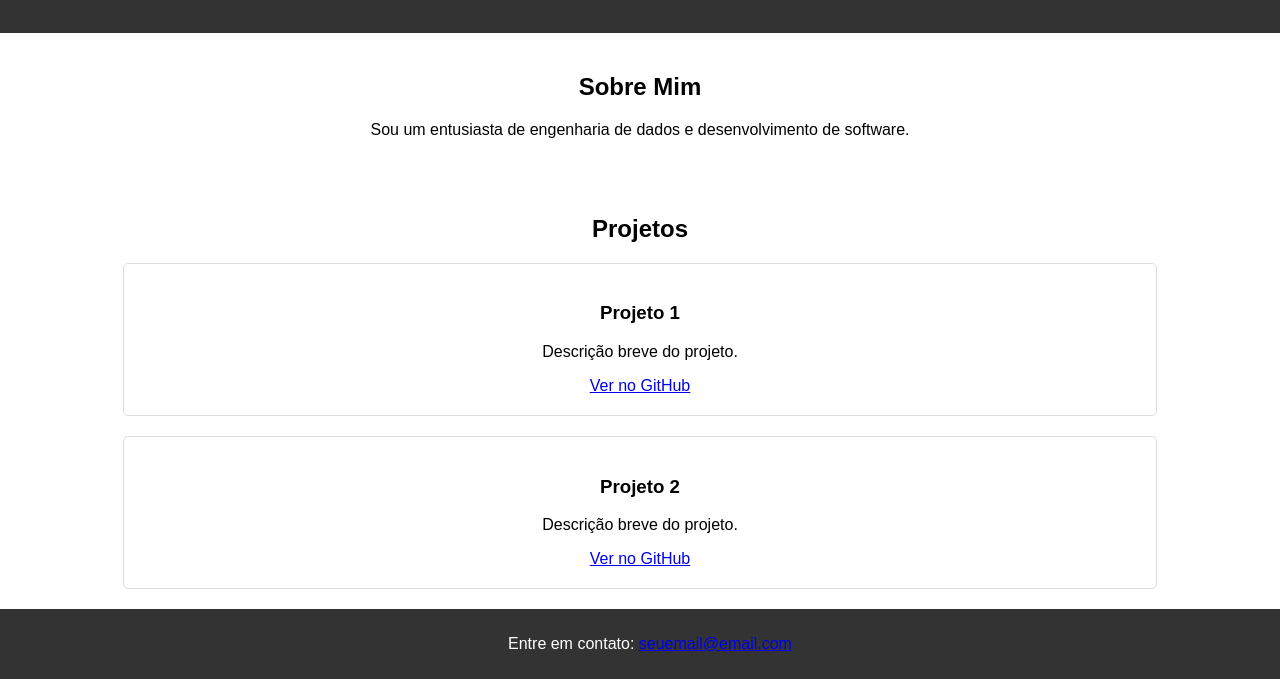
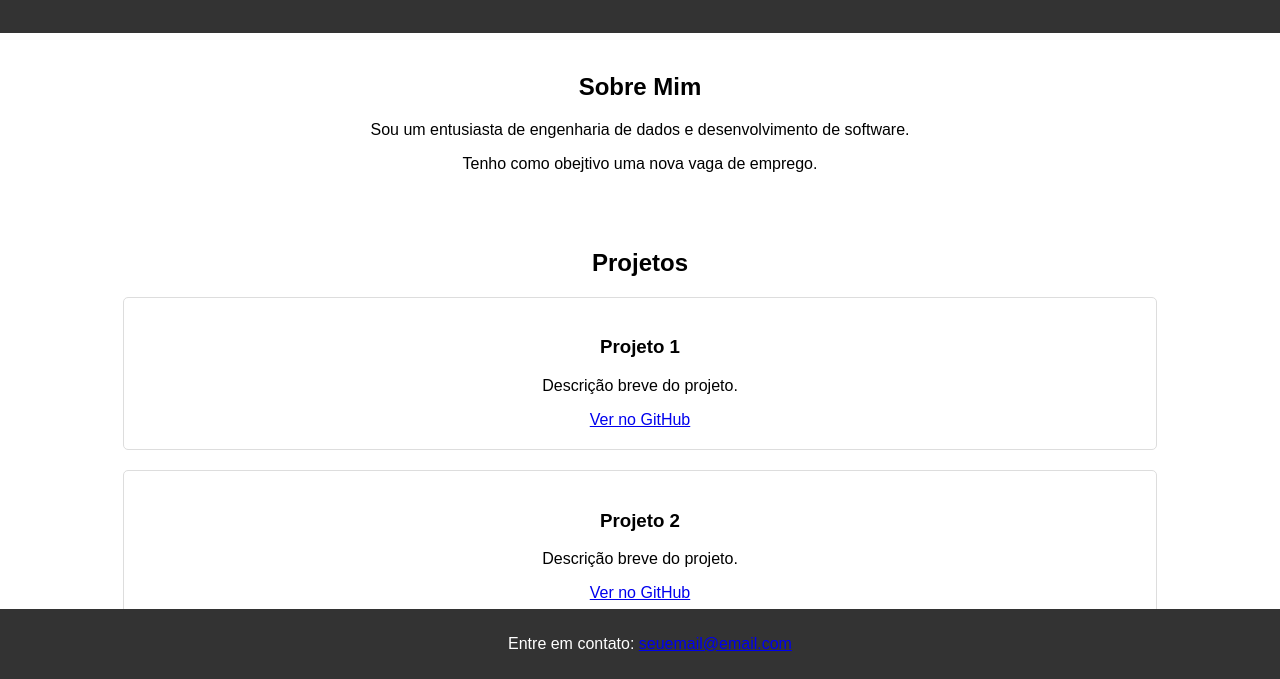
Before and after one commit to enzokpedrica/landing-page, a plain HTML site: page index.html in a window 1280 px wide. Shown: the part 121-800 px from the top of the page. Drawn offline with Linux system fonts and the light colour scheme.

Commit message:
Adição de informações

```diff
--- a/index.html
+++ b/index.html
@@ -45,6 +45,7 @@
     <section>
         <h2>Sobre Mim</h2>
         <p>Sou um entusiasta de engenharia de dados e desenvolvimento de software.</p>
+        <p>Tenho como obejtivo uma nova vaga de emprego.</p>
     </section>
 
     <section>
```
